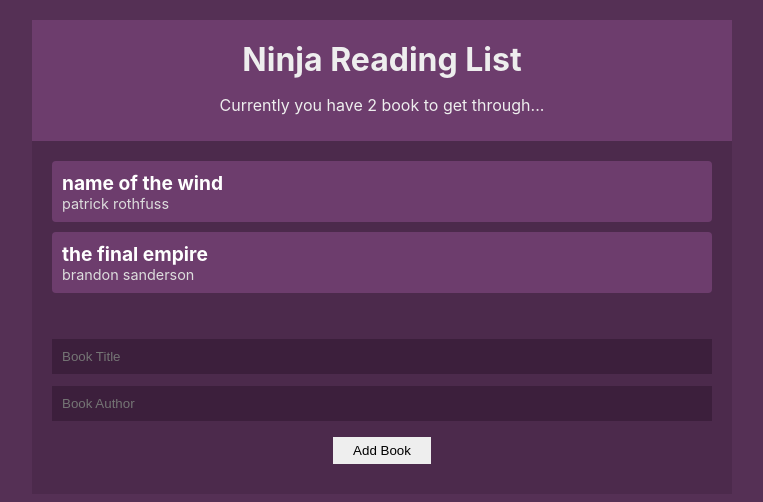
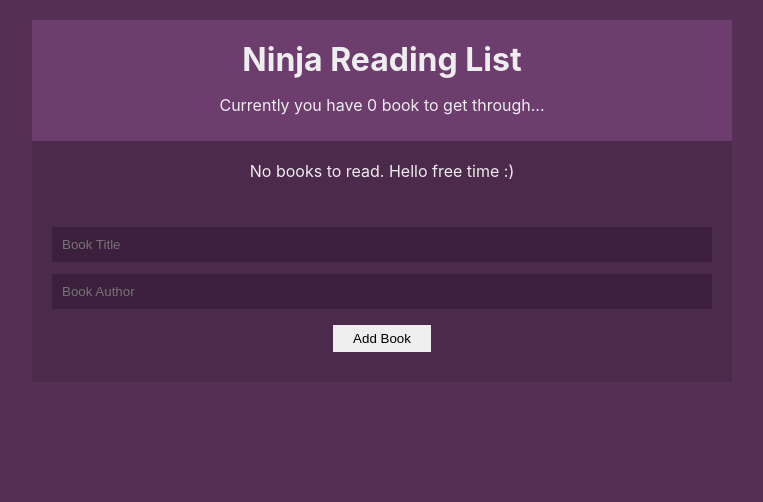
Before and after one commit to DaniyalManzoor/Book_Listing_app, a React (Create React App) app: page / in a window 1280 px wide. Shown: the top 502 px of the page, without its empty margins (258-1021 px from the left). Built offline with nearby package versions, Linux system fonts and the light colour scheme.

Commit message:
adding local Stroage

```diff
--- a/src/contexts/bookContext.jsx
+++ b/src/contexts/bookContext.jsx
@@ -1,13 +1,17 @@
-import React, { createContext, useReducer } from "react";
+import React, { createContext, useReducer, useEffect } from "react";
 import { BookReducer } from "./../reducers/bookReducer";
 
 export const BookContext = createContext();
 
 const BookContextProvider = ({ children }) => {
-  const [books, dispatch] = useReducer(BookReducer, [
-    { id: 1, title: "name of the wind", author: "patrick rothfuss" },
-    { id: 2, title: "the final empire", author: "brandon sanderson" }
-  ]);
+  const [books, dispatch] = useReducer(BookReducer, [], () => {
+    const localData = localStorage.getItem("books");
+    return localData ? JSON.parse(localData) : [];
+  });
+
+  useEffect(() => {
+    localStorage.setItem("books", JSON.stringify(books));
+  }, [books]);
 
   return (
     <BookContext.Provider value={{ books, dispatch }}>
```
